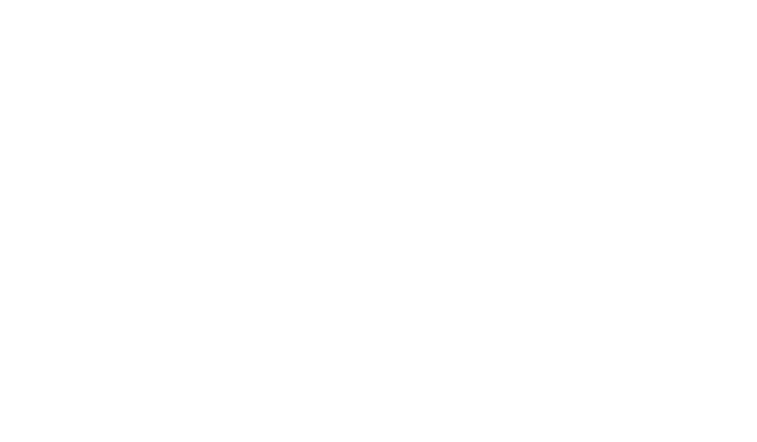
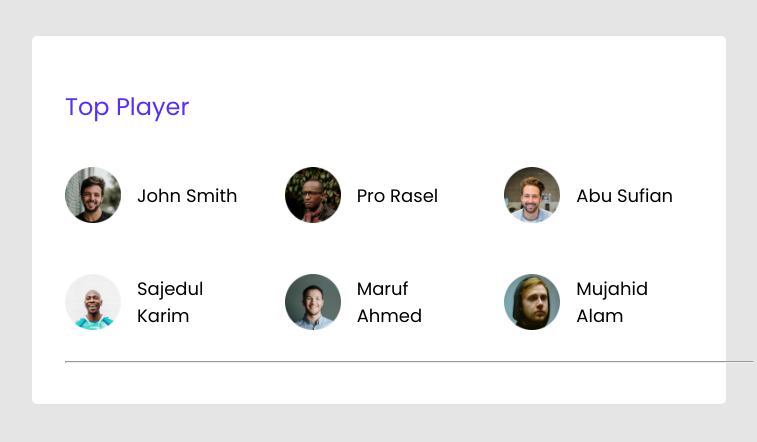
Before and after one commit to ahkamulbd/proHeroResetModule10Practice, a plain HTML site: page index.html in a window 1280 px wide. Shown: the whole page, without its empty margins (261-1018 px from the left). Drawn offline with Linux system fonts and the light colour scheme.

Commit message:
Top Player Section done with utility styles according to Module 10-2, 10-3 & 10-4

```diff
--- a/index.html
+++ b/index.html
@@ -8,10 +8,55 @@
     <title>Landing Page</title>
     <!-- Stylesheet Link -->
     <link rel="stylesheet" href="styles/style.css">
+
+    <!-- Google Font Link -->
+    <link rel="preconnect" href="https://fonts.googleapis.com">
+    <link rel="preconnect" href="https://fonts.gstatic.com" crossorigin>
+    <link href="https://fonts.googleapis.com/css2?family=Poppins&display=swap" rel="stylesheet">
 </head>
 
 <body>
+    <header>
 
+    </header>
+    <!-- =======================
+        Main Section
+    ============================ -->
+    <!-- Top Player & Top Blog Section -->
+    <section class="top-section">
+
+        <!-- Top Player Section -->
+        <section class="top-player">
+            <h2 class="top-heading">Top Player</h2>
+            <div class="players">
+                <div class="player">
+                    <img src="images/players/player-1.png" alt="">
+                    <h4>John Smith</h4>
+                </div>
+                <div class="player">
+                    <img src="images/players/player-2.png" alt="">
+                    <h4>Pro Rasel</h4>
+                </div>
+                <div class="player">
+                    <img src="images/players/player-3.png" alt="">
+                    <h4>Abu Sufian</h4>
+                </div>
+                <div class="player">
+                    <img src="images/players/player-4.png" alt="">
+                    <h4>Sajedul Karim</h4>
+                </div>
+                <div class="player">
+                    <img src="images/players/player-5.png" alt="">
+                    <h4>Maruf Ahmed</h4>
+                </div>
+                <div class="player">
+                    <img src="images/players/player-6.png" alt="">
+                    <h4>Mujahid Alam</h4>
+                </div>
+            </div>
+        </section>
+        <hr>
+    </section>
 </body>
 
 </html>
--- a/styles/style.css
+++ b/styles/style.css
@@ -0,0 +1,63 @@
+body {
+    font-family: 'Poppins', sans-serif;
+    background: #E5E5E5;
+}
+
+/* Style for Top Player & Top Blog Section */
+.top-section {
+    margin: 36px 285px;
+    background-color: #FFFFFF;
+    border-radius: 5px;
+    padding: 33px;
+}
+
+.top-section:hover {
+    border: 3px solid #95e425;
+}
+
+.top-section hr {
+    width: 687px;
+}
+
+.top-section hr:hover {
+    border: 3px solid #95e425;
+}
+
+/* Style for Top Player Section */
+.top-player {}
+
+.top-player .top-heading {
+    margin-bottom: 33px;
+}
+
+.top-heading {
+    font-weight: 500;
+    font-size: 24px;
+    line-height: 36px;
+    color: #562EFF;
+}
+
+.top-player .players .player img {
+    width: 56px;
+    height: 56px;
+}
+
+.players {
+    display: grid;
+    grid-template-columns: repeat(3, 1fr);
+    column-gap: 31px;
+    row-gap: 18px;
+}
+
+.player {
+    display: flex;
+    column-gap: 16px;
+    align-items: center;
+}
+
+.player>h4 {
+    font-weight: 500;
+    font-size: 18px;
+    line-height: 27px;
+    color: #000000;
+}
```
